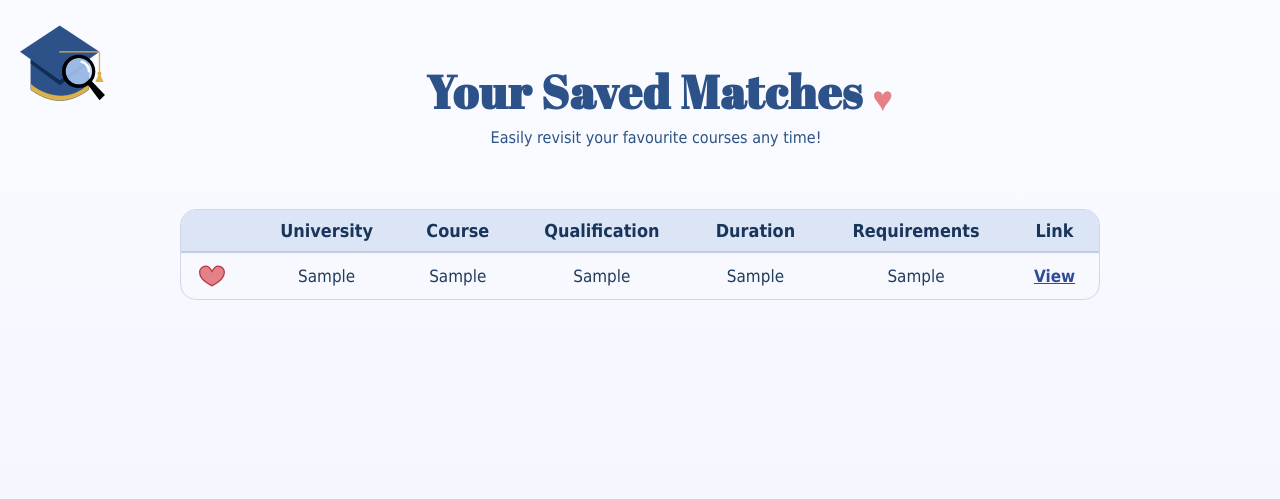
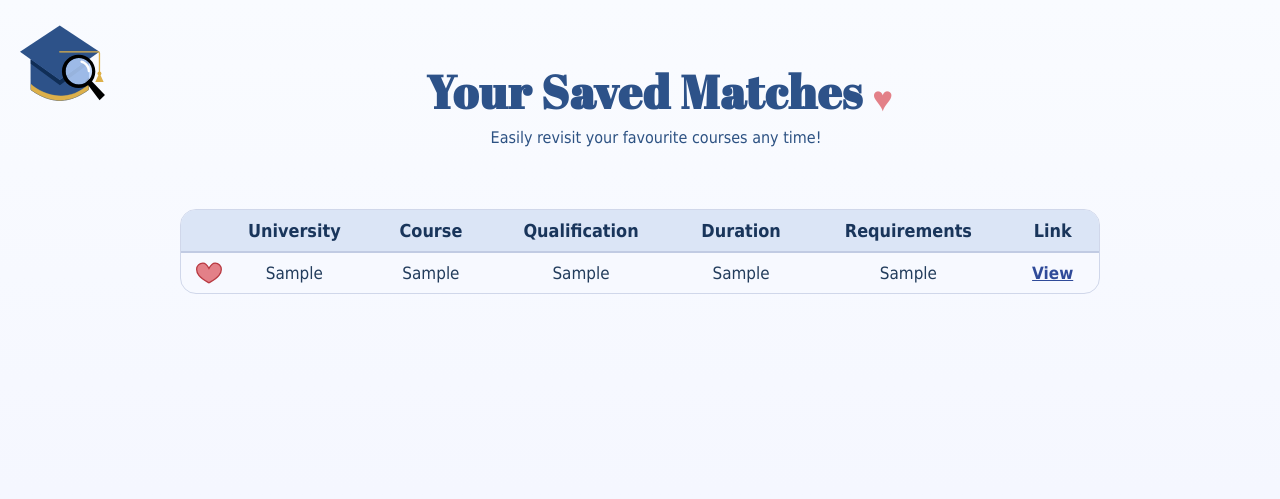
Before and after one commit to zainab-gilani/Website, a Django app: page /accounts/saved-matches/ in a window 1280 px wide. Shown: the top 499 px of the page. Run offline with Django 5.2, Linux system fonts and the light colour scheme; a user stored in the database is signed in; tables that the repository leaves empty hold one stand-in row (values such as "Sample post").

Commit message:
Edited heart button placement and added results table CSS

```diff
--- a/mysite/apps/accounts/static/accounts/style.css
+++ b/mysite/apps/accounts/static/accounts/style.css
@@ -200,6 +200,7 @@ button.login-button:hover,
     border: none;
     cursor: pointer;
     padding: 0;
+    margin-left: 15px;
     display: flex;
     align-items: center;
     justify-content: center;
@@ -554,6 +555,14 @@ button.login-button:hover,
     border-bottom: 2px solid #c1cbe3;
 }
 
+.pretty-table th:first-child,
+.pretty-table td:first-child {
+    width: 36px;
+    min-width: 36px;
+    max-width: 36px;
+    padding: 0;
+}
+
 .pretty-table tr:last-child td {
     border-bottom: none;
 }
```
